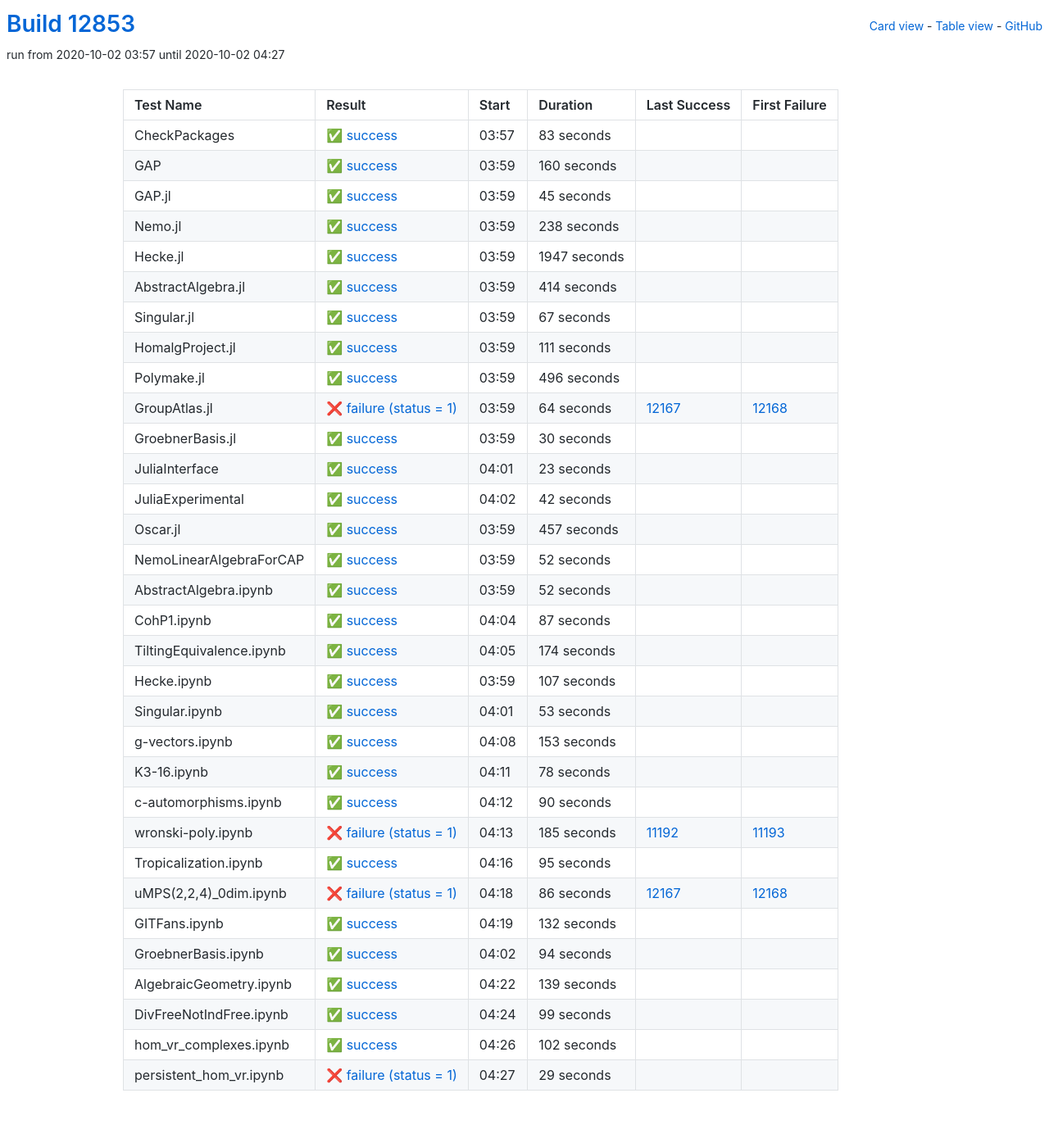
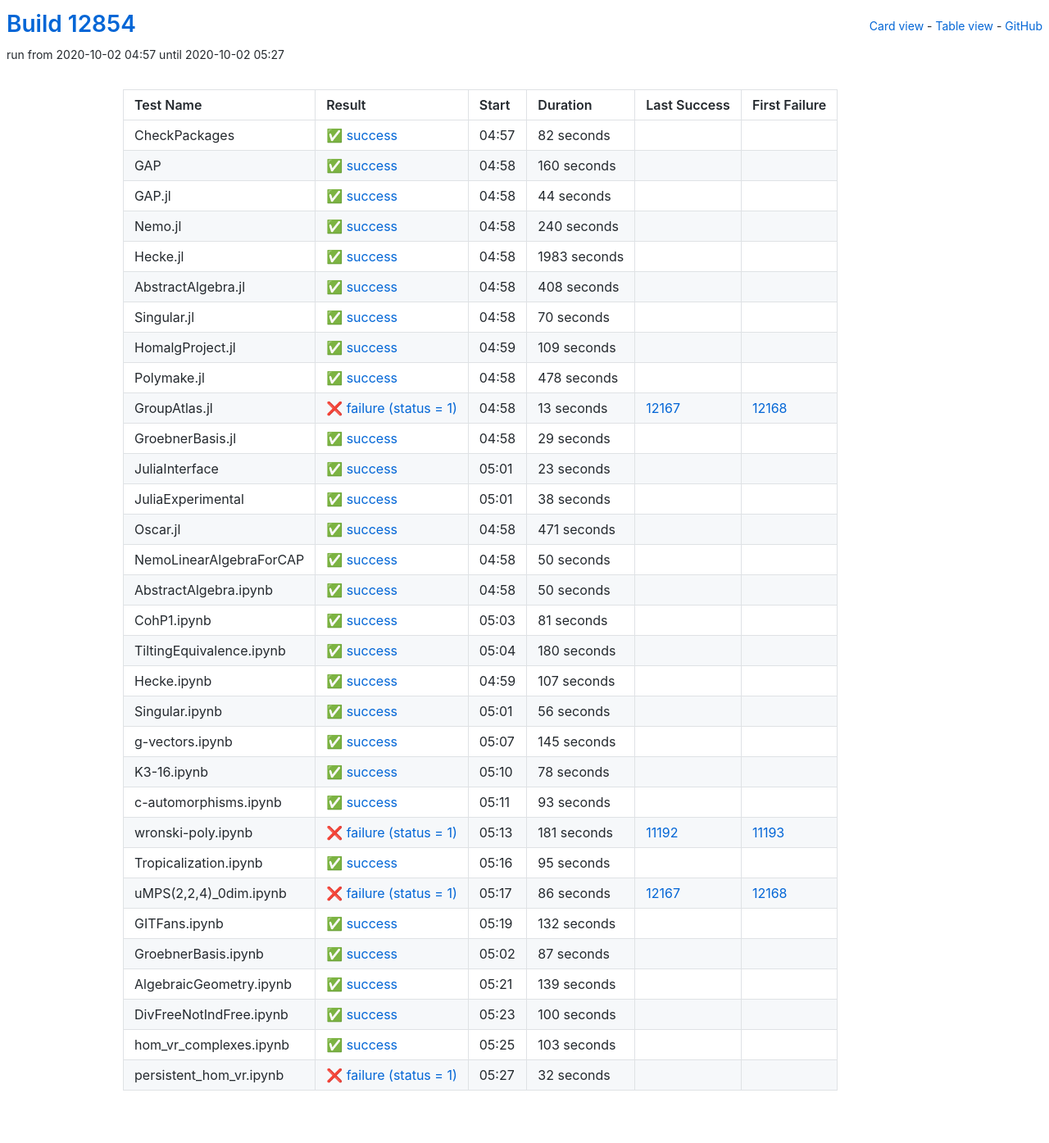
Before and after one commit to oscar-system/oscar-ci-status, a Jekyll site: the page built from table.html, in a window 1280 px wide. Shown: the whole page at 82% size. Built offline with Jekyll 4.4.1, drawn with Linux system fonts in a browser that asks for light colours.

Commit message:
Build #12854

```diff
--- a/_data/ci.yml
+++ b/_data/ci.yml
@@ -1,6 +1,6 @@
 ---
-build: 12853
-build_url: https://oscarci.mathematik.uni-kl.de/job/oscar/12853/
+build: 12854
+build_url: https://oscarci.mathematik.uni-kl.de/job/oscar/12854/
 job: oscar
 organization: oscar-system
 repo: oscar-ci-status
@@ -8,20 +8,20 @@
 tests:
 - name: CheckPackages
   id: checkpackages
-  log: https://oscarci.mathematik.uni-kl.de/job/oscar/12853/artifact/logs/build-12853/CheckPackages.log
-  start: 2020-10-02 03:57
+  log: https://oscarci.mathematik.uni-kl.de/job/oscar/12854/artifact/logs/build-12854/CheckPackages.log
+  start: 2020-10-02 04:57
   success: true
   exitcode: 0
   status: success
-  duration: 83
+  duration: 82
   last_success: false
   last_success_url:
   first_failure: false
   first_failure_url:
 - name: GAP
   id: gap
-  log: https://oscarci.mathematik.uni-kl.de/job/oscar/12853/artifact/logs/build-12853/GAP.log
-  start: 2020-10-02 03:59
+  log: https://oscarci.mathematik.uni-kl.de/job/oscar/12854/artifact/logs/build-12854/GAP.log
+  start: 2020-10-02 04:58
   success: true
   exitcode: 0
   status: success
@@ -32,116 +32,116 @@
   first_failure_url:
 - name: GAP.jl
   id: gap-jl
-  log: https://oscarci.mathematik.uni-kl.de/job/oscar/12853/artifact/logs/build-12853/GAP.jl.log
-  start: 2020-10-02 03:59
+  log: https://oscarci.mathematik.uni-kl.de/job/oscar/12854/artifact/logs/build-12854/GAP.jl.log
+  start: 2020-10-02 04:58
   success: true
   exitcode: 0
   status: success
-  duration: 45
+  duration: 44
   last_success: false
   last_success_url:
   first_failure: false
   first_failure_url:
 - name: Nemo.jl
   id: nemo-jl
-  log: https://oscarci.mathematik.uni-kl.de/job/oscar/12853/artifact/logs/build-12853/Nemo.jl.log
-  start: 2020-10-02 03:59
+  log: https://oscarci.mathematik.uni-kl.de/job/oscar/12854/artifact/logs/build-12854/Nemo.jl.log
+  start: 2020-10-02 04:58
   success: true
   exitcode: 0
   status: success
-  duration: 238
+  duration: 240
   last_success: false
   last_success_url:
   first_failure: false
   first_failure_url:
 - name: Hecke.jl
   id: hecke-jl
-  log: https://oscarci.mathematik.uni-kl.de/job/oscar/12853/artifact/logs/build-12853/Hecke.jl.log
-  start: 2020-10-02 03:59
+  log: https://oscarci.mathematik.uni-kl.de/job/oscar/12854/artifact/logs/build-12854/Hecke.jl.log
+  start: 2020-10-02 04:58
   success: true
   exitcode: 0
   status: success
-  duration: 1947
+  duration: 1983
   last_success: false
   last_success_url:
   first_failure: false
   first_failure_url:
 - name: AbstractAlgebra.jl
   id: abstractalgebra-jl
-  log: https://oscarci.mathematik.uni-kl.de/job/oscar/12853/artifact/logs/build-12853/AbstractAlgebra.jl.log
-  start: 2020-10-02 03:59
+  log: https://oscarci.mathematik.uni-kl.de/job/oscar/12854/artifact/logs/build-12854/AbstractAlgebra.jl.log
+  start: 2020-10-02 04:58
   success: true
   exitcode: 0
   status: success
-  duration: 414
+  duration: 408
   last_success: false
   last_success_url:
   first_failure: false
   first_failure_url:
 - name: Singular.jl
   id: singular-jl
-  log: https://oscarci.mathematik.uni-kl.de/job/oscar/12853/artifact/logs/build-12853/Singular.jl.log
-  start: 2020-10-02 03:59
+  log: https://oscarci.mathematik.uni-kl.de/job/oscar/12854/artifact/logs/build-12854/Singular.jl.log
+  start: 2020-10-02 04:58
   success: true
   exitcode: 0
   status: success
-  duration: 67
+  duration: 70
   last_success: false
   last_success_url:
   first_failure: false
   first_failure_url:
 - name: HomalgProject.jl
   id: homalgproject-jl
-  log: https://oscarci.mathematik.uni-kl.de/job/oscar/12853/artifact/logs/build-12853/HomalgProject.jl.log
-  start: 2020-10-02 03:59
+  log: https://oscarci.mathematik.uni-kl.de/job/oscar/12854/artifact/logs/build-12854/HomalgProject.jl.log
+  start: 2020-10-02 04:59
   success: true
   exitcode: 0
   status: success
-  duration: 111
+  duration: 109
   last_success: false
   last_success_url:
   first_failure: false
   first_failure_url:
 - name: Polymake.jl
   id: polymake-jl
-  log: https://oscarci.mathematik.uni-kl.de/job/oscar/12853/artifact/logs/build-12853/Polymake.jl.log
-  start: 2020-10-02 03:59
+  log: https://oscarci.mathematik.uni-kl.de/job/oscar/12854/artifact/logs/build-12854/Polymake.jl.log
+  start: 2020-10-02 04:58
   success: true
   exitcode: 0
   status: success
-  duration: 496
+  duration: 478
   last_success: false
   last_success_url:
   first_failure: false
   first_failure_url:
 - name: GroupAtlas.jl
   id: groupatlas-jl
-  log: https://oscarci.mathematik.uni-kl.de/job/oscar/12853/artifact/logs/build-12853/GroupAtlas.jl.log
-  start: 2020-10-02 03:59
+  log: https://oscarci.mathematik.uni-kl.de/job/oscar/12854/artifact/logs/build-12854/GroupAtlas.jl.log
+  start: 2020-10-02 04:58
   success: false
   exitcode: 1
   status: failure
-  duration: 64
+  duration: 13
   last_success: 12167
   last_success_url: https://oscarci.mathematik.uni-kl.de/job/oscar/12167/
   first_failure: 12168
   first_failure_url: https://oscarci.mathematik.uni-kl.de/job/oscar/12168/
 - name: GroebnerBasis.jl
   id: groebnerbasis-jl
-  log: https://oscarci.mathematik.uni-kl.de/job/oscar/12853/artifact/logs/build-12853/GroebnerBasis.jl.log
-  start: 2020-10-02 03:59
+  log: https://oscarci.mathematik.uni-kl.de/job/oscar/12854/artifact/logs/build-12854/GroebnerBasis.jl.log
+  start: 2020-10-02 04:58
   success: true
   exitcode: 0
   status: success
-  duration: 30
+  duration: 29
   last_success: false
   last_success_url:
   first_failure: false
   first_failure_url:
 - name: JuliaInterface
   id: juliainterface
-  log: https://oscarci.mathematik.uni-kl.de/job/oscar/12853/artifact/logs/build-12853/JuliaInterface.log
-  start: 2020-10-02 04:01
+  log: https://oscarci.mathematik.uni-kl.de/job/oscar/12854/artifact/logs/build-12854/JuliaInterface.log
+  start: 2020-10-02 05:01
   success: true
   exitcode: 0
   status: success
@@ -152,80 +152,80 @@
   first_failure_url:
 - name: JuliaExperimental
   id: juliaexperimental
-  log: https://oscarci.mathematik.uni-kl.de/job/oscar/12853/artifact/logs/build-12853/JuliaExperimental.log
-  start: 2020-10-02 04:02
+  log: https://oscarci.mathematik.uni-kl.de/job/oscar/12854/artifact/logs/build-12854/JuliaExperimental.log
+  start: 2020-10-02 05:01
   success: true
   exitcode: 0
   status: success
-  duration: 42
+  duration: 38
   last_success: false
   last_success_url:
   first_failure: false
   first_failure_url:
 - name: Oscar.jl
   id: oscar-jl
-  log: https://oscarci.mathematik.uni-kl.de/job/oscar/12853/artifact/logs/build-12853/Oscar.jl.log
-  start: 2020-10-02 03:59
+  log: https://oscarci.mathematik.uni-kl.de/job/oscar/12854/artifact/logs/build-12854/Oscar.jl.log
+  start: 2020-10-02 04:58
   success: true
   exitcode: 0
   status: success
-  duration: 457
+  duration: 471
   last_success: false
   last_success_url:
   first_failure: false
   first_failure_url:
 - name: NemoLinearAlgebraForCAP
   id: nemolinearalgebraforcap
-  log: https://oscarci.mathematik.uni-kl.de/job/oscar/12853/artifact/logs/build-12853/NemoLinearAlgebraForCAP.log
-  start: 2020-10-02 03:59
+  log: https://oscarci.mathematik.uni-kl.de/job/oscar/12854/artifact/logs/build-12854/NemoLinearAlgebraForCAP.log
+  start: 2020-10-02 04:58
   success: true
   exitcode: 0
   status: success
-  duration: 52
+  duration: 50
   last_success: false
   last_success_url:
   first_failure: false
   first_failure_url:
 - name: AbstractAlgebra.ipynb
   id: abstractalgebra-ipynb
-  log: https://oscarci.mathematik.uni-kl.de/job/oscar/12853/artifact/logs/build-12853/AbstractAlgebra.ipynb.log
-  start: 2020-10-02 03:59
+  log: https://oscarci.mathematik.uni-kl.de/job/oscar/12854/artifact/logs/build-12854/AbstractAlgebra.ipynb.log
+  start: 2020-10-02 04:58
   success: true
   exitcode: 0
   status: success
-  duration: 52
+  duration: 50
   last_success: false
   last_success_url:
   first_failure: false
   first_failure_url:
 - name: CohP1.ipynb
   id: cohp1-ipynb
-  log: https://oscarci.mathematik.uni-kl.de/job/oscar/12853/artifact/logs/build-12853/CohP1.ipynb.log
-  start: 2020-10-02 04:04
+  log: https://oscarci.mathematik.uni-kl.de/job/oscar/12854/artifact/logs/build-12854/CohP1.ipynb.log
+  start: 2020-10-02 05:03
   success: true
   exitcode: 0
   status: success
-  duration: 87
+  duration: 81
   last_success: false
   last_success_url:
   first_failure: false
   first_failure_url:
 - name: TiltingEquivalence.ipynb
   id: tiltingequivalence-ipynb
-  log: https://oscarci.mathematik.uni-kl.de/job/oscar/12853/artifact/logs/build-12853/TiltingEquivalence.ipynb.log
-  start: 2020-10-02 04:05
+  log: https://oscarci.mathematik.uni-kl.de/job/oscar/12854/artifact/logs/build-12854/TiltingEquivalence.ipynb.log
+  start: 2020-10-02 05:04
   success: true
   exitcode: 0
   status: success
-  duration: 174
+  duration: 180
   last_success: false
   last_success_url:
   first_failure: false
   first_failure_url:
 - name: Hecke.ipynb
   id: hecke-ipynb
-  log: https://oscarci.mathematik.uni-kl.de/job/oscar/12853/artifact/logs/build-12853/Hecke.ipynb.log
-  start: 2020-10-02 03:59
+  log: https://oscarci.mathematik.uni-kl.de/job/oscar/12854/artifact/logs/build-12854/Hecke.ipynb.log
+  start: 2020-10-02 04:59
   success: true
   exitcode: 0
   status: success
@@ -236,32 +236,32 @@
   first_failure_url:
 - name: Singular.ipynb
   id: singular-ipynb
-  log: https://oscarci.mathematik.uni-kl.de/job/oscar/12853/artifact/logs/build-12853/Singular.ipynb.log
-  start: 2020-10-02 04:01
+  log: https://oscarci.mathematik.uni-kl.de/job/oscar/12854/artifact/logs/build-12854/Singular.ipynb.log
+  start: 2020-10-02 05:01
   success: true
   exitcode: 0
   status: success
-  duration: 53
+  duration: 56
   last_success: false
   last_success_url:
   first_failure: false
   first_failure_url:
 - name: g-vectors.ipynb
   id: g-vectors-ipynb
-  log: https://oscarci.mathematik.uni-kl.de/job/oscar/12853/artifact/logs/build-12853/g-vectors.ipynb.log
-  start: 2020-10-02 04:08
+  log: https://oscarci.mathematik.uni-kl.de/job/oscar/12854/artifact/logs/build-12854/g-vectors.ipynb.log
+  start: 2020-10-02 05:07
   success: true
   exitcode: 0
   status: success
-  duration: 153
+  duration: 145
   last_success: false
   last_success_url:
   first_failure: false
   first_failure_url:
 - name: K3-16.ipynb
   id: k3-16-ipynb
-  log: https://oscarci.mathematik.uni-kl.de/job/oscar/12853/artifact/logs/build-12853/K3-16.ipynb.log
-  start: 2020-10-02 04:11
+  log: https://oscarci.mathematik.uni-kl.de/job/oscar/12854/artifact/logs/build-12854/K3-16.ipynb.log
+  start: 2020-10-02 05:10
   success: true
   exitcode: 0
   status: success
@@ -272,32 +272,32 @@
   first_failure_url:
 - name: c-automorphisms.ipynb
   id: c-automorphisms-ipynb
-  log: https://oscarci.mathematik.uni-kl.de/job/oscar/12853/artifact/logs/build-12853/c-automorphisms.ipynb.log
-  start: 2020-10-02 04:12
+  log: https://oscarci.mathematik.uni-kl.de/job/oscar/12854/artifact/logs/build-12854/c-automorphisms.ipynb.log
+  start: 2020-10-02 05:11
   success: true
   exitcode: 0
   status: success
-  duration: 90
+  duration: 93
   last_success: false
   last_success_url:
   first_failure: false
   first_failure_url:
 - name: wronski-poly.ipynb
   id: wronski-poly-ipynb
-  log: https://oscarci.mathematik.uni-kl.de/job/oscar/12853/artifact/logs/build-12853/wronski-poly.ipynb.log
-  start: 2020-10-02 04:13
+  log: https://oscarci.mathematik.uni-kl.de/job/oscar/12854/artifact/logs/build-12854/wronski-poly.ipynb.log
+  start: 2020-10-02 05:13
   success: false
   exitcode: 1
   status: failure
-  duration: 185
+  duration: 181
   last_success: 11192
   last_success_url: https://oscarci.mathematik.uni-kl.de/job/oscar/11192/
   first_failure: 11193
   first_failure_url: https://oscarci.mathematik.uni-kl.de/job/oscar/11193/
 - name: Tropicalization.ipynb
   id: tropicalization-ipynb
-  log: https://oscarci.mathematik.uni-kl.de/job/oscar/12853/artifact/logs/build-12853/Tropicalization.ipynb.log
-  start: 2020-10-02 04:16
+  log: https://oscarci.mathematik.uni-kl.de/job/oscar/12854/artifact/logs/build-12854/Tropicalization.ipynb.log
+  start: 2020-10-02 05:16
   success: true
   exitcode: 0
   status: success
@@ -308,8 +308,8 @@
   first_failure_url:
 - name: uMPS(2,2,4)_0dim.ipynb
   id: umps-2-2-4-0dim-ipynb
-  log: https://oscarci.mathematik.uni-kl.de/job/oscar/12853/artifact/logs/build-12853/uMPS-2-2-4-_0dim.ipynb.log
-  start: 2020-10-02 04:18
+  log: https://oscarci.mathematik.uni-kl.de/job/oscar/12854/artifact/logs/build-12854/uMPS-2-2-4-_0dim.ipynb.log
+  start: 2020-10-02 05:17
   success: false
   exitcode: 1
   status: failure
@@ -320,8 +320,8 @@
   first_failure_url: https://oscarci.mathematik.uni-kl.de/job/oscar/12168/
 - name: GITFans.ipynb
   id: gitfans-ipynb
-  log: https://oscarci.mathematik.uni-kl.de/job/oscar/12853/artifact/logs/build-12853/GITFans.ipynb.log
-  start: 2020-10-02 04:19
+  log: https://oscarci.mathematik.uni-kl.de/job/oscar/12854/artifact/logs/build-12854/GITFans.ipynb.log
+  start: 2020-10-02 05:19
   success: true
   exitcode: 0
   status: success
@@ -332,20 +332,20 @@
   first_failure_url:
 - name: GroebnerBasis.ipynb
   id: groebnerbasis-ipynb
-  log: https://oscarci.mathematik.uni-kl.de/job/oscar/12853/artifact/logs/build-12853/GroebnerBasis.ipynb.log
-  start: 2020-10-02 04:02
+  log: https://oscarci.mathematik.uni-kl.de/job/oscar/12854/artifact/logs/build-12854/GroebnerBasis.ipynb.log
+  start: 2020-10-02 05:02
   success: true
   exitcode: 0
   status: success
-  duration: 94
+  duration: 87
   last_success: false
   last_success_url:
   first_failure: false
   first_failure_url:
 - name: AlgebraicGeometry.ipynb
   id: algebraicgeometry-ipynb
-  log: https://oscarci.mathematik.uni-kl.de/job/oscar/12853/artifact/logs/build-12853/AlgebraicGeometry.ipynb.log
-  start: 2020-10-02 04:22
+  log: https://oscarci.mathematik.uni-kl.de/job/oscar/12854/artifact/logs/build-12854/AlgebraicGeometry.ipynb.log
+  start: 2020-10-02 05:21
   success: true
   exitcode: 0
   status: success
@@ -356,36 +356,36 @@
   first_failure_url:
 - name: DivFreeNotIndFree.ipynb
   id: divfreenotindfree-ipynb
-  log: https://oscarci.mathematik.uni-kl.de/job/oscar/12853/artifact/logs/build-12853/DivFreeNotIndFree.ipynb.log
-  start: 2020-10-02 04:24
+  log: https://oscarci.mathematik.uni-kl.de/job/oscar/12854/artifact/logs/build-12854/DivFreeNotIndFree.ipynb.log
+  start: 2020-10-02 05:23
   success: true
   exitcode: 0
   status: success
-  duration: 99
+  duration: 100
   last_success: false
   last_success_url:
   first_failure: false
   first_failure_url:
 - name: hom_vr_complexes.ipynb
   id: hom-vr-complexes-ipynb
-  log: https://oscarci.mathematik.uni-kl.de/job/oscar/12853/artifact/logs/build-12853/hom_vr_complexes.ipynb.log
-  start: 2020-10-02 04:26
+  log: https://oscarci.mathematik.uni-kl.de/job/oscar/12854/artifact/logs/build-12854/hom_vr_complexes.ipynb.log
+  start: 2020-10-02 05:25
   success: true
   exitcode: 0
   status: success
-  duration: 102
+  duration: 103
   last_success: false
   last_success_url:
   first_failure: false
   first_failure_url:
 - name: persistent_hom_vr.ipynb
   id: persistent-hom-vr-ipynb
-  log: https://oscarci.mathematik.uni-kl.de/job/oscar/12853/artifact/logs/build-12853/persistent_hom_vr.ipynb.log
-  start: 2020-10-02 04:27
+  log: https://oscarci.mathematik.uni-kl.de/job/oscar/12854/artifact/logs/build-12854/persistent_hom_vr.ipynb.log
+  start: 2020-10-02 05:27
   success: false
   exitcode: 1
   status: failure
-  duration: 29
+  duration: 32
   last_success: false
   last_success_url:
   first_failure: false
```
Also changed, not shown: README.md.
